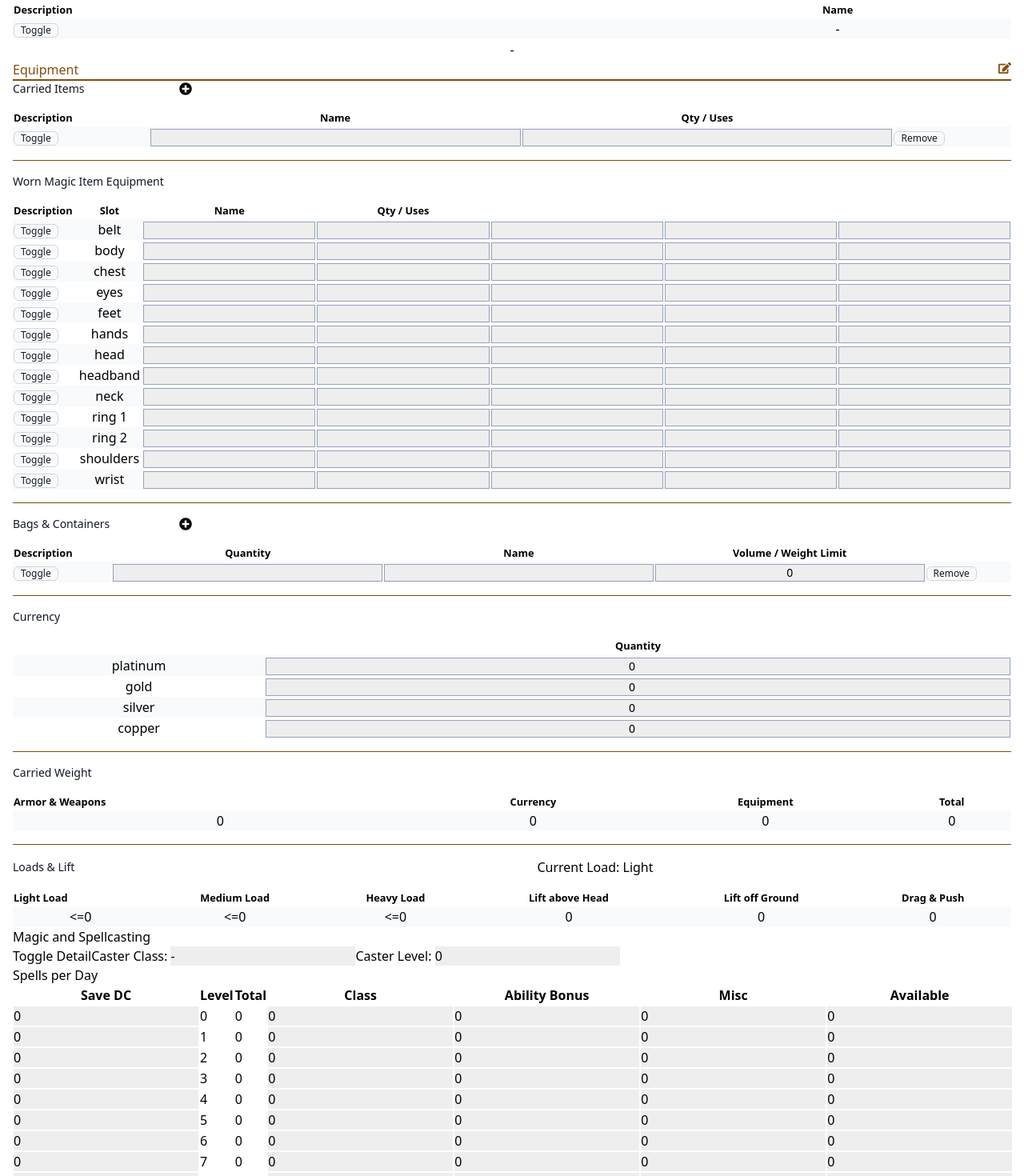
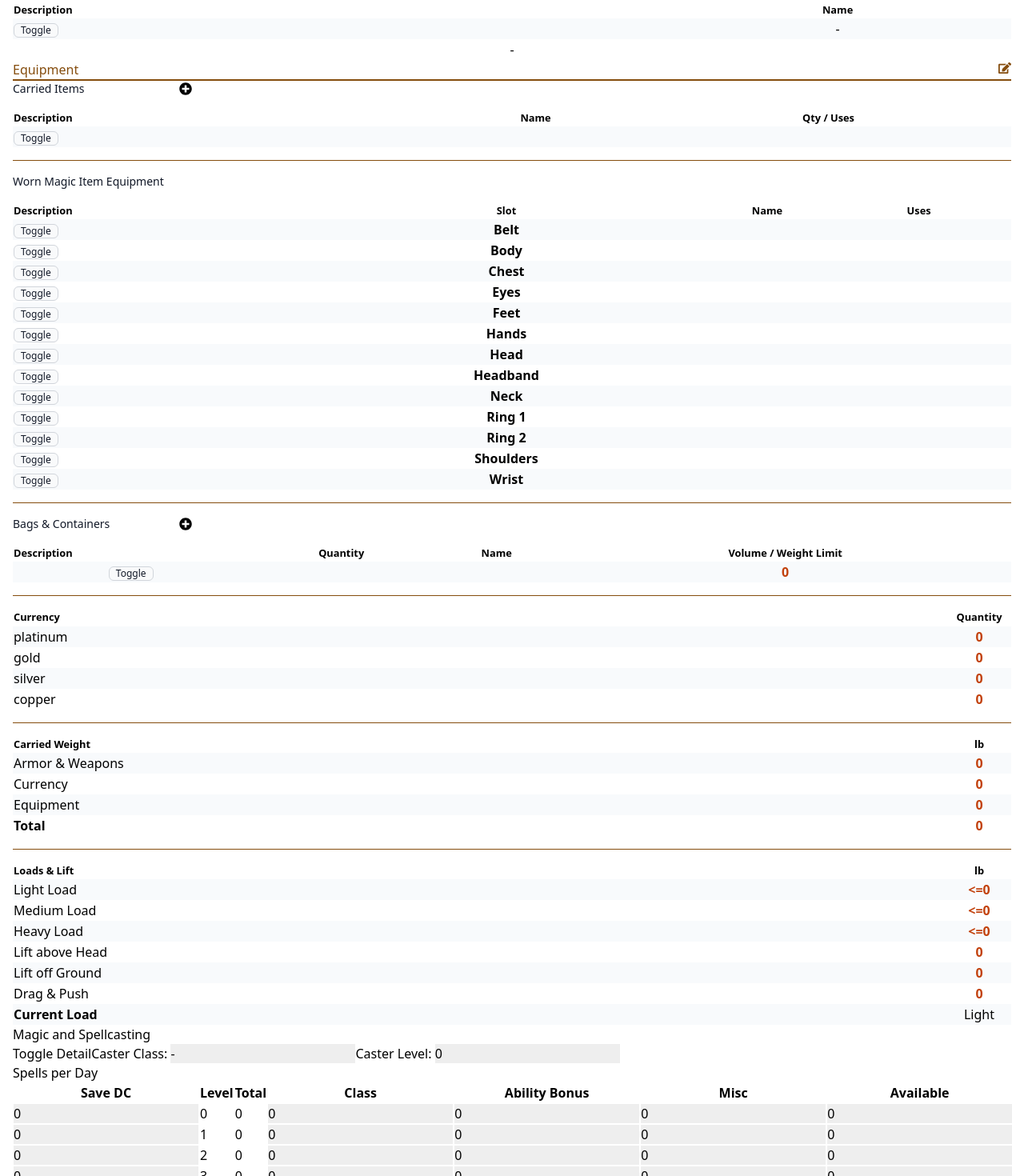
Before and after one commit to DominusAnima/Sheetfinder, a React (Vite) app: page / in a window 1280 px wide. Shown: the part 2580-4050 px from the top of the page at 80% size. Built offline with nearby package versions, Linux system fonts and the light colour scheme.

Commit message:
Improved some formatting.

```diff
--- a/src/Blocks/Equipment.tsx
+++ b/src/Blocks/Equipment.tsx
@@ -11,29 +11,25 @@ import Button from "../Components/Button";
 import InlineInput from "../Components/InlineInput";
 
 const SLOTS: { [K in EquipSlot]: string } = {
-  belt: "belt",
-  body: "body",
-  chest: "chest",
-  eyes: "eyes",
-  feet: "feet",
-  hands: "hands",
-  head: "head",
-  headband: "headband",
-  neck: "neck",
-  ring_1: "ring 1",
-  ring_2: "ring 2",
-  shoulders: "shoulders",
-  wrist: "wrist",
+  belt: "Belt",
+  body: "Body",
+  chest: "Chest",
+  eyes: "Eyes",
+  feet: "Feet",
+  hands: "Hands",
+  head: "Head",
+  headband: "Headband",
+  neck: "Neck",
+  ring_1: "Ring 1",
+  ring_2: "Ring 2",
+  shoulders: "Shoulders",
+  wrist: "Wrist",
   none: "-",
 };
 
 export function Equipment({ state }: { state: Blocks }) {
   const [editing, setEditing] = useState(false);
   const dispatch = useFormDispatch();
-
-  function toggleItemDescr(entry: Item) {
-    dispatch({ type: "toggleEquipItemDescr", payload: { entry } });
-  }
 
   function handleInvChange(
     field: "name" | "hp" | "weight" | "value" | "qtyOrUses" | "description",
@@ -47,40 +43,12 @@ export function Equipment({ state }: { state: Blocks }) {
     dispatch({ type: "changeInventoryEntrySlot", payload: { index, value } });
   }
 
-  function removeEntry(entry: Item) {
-    dispatch({ type: "removeInventoryEntry", payload: { entry } });
-  }
-
-  function addEntry() {
-    dispatch({ type: "addInventoryEntry" });
-  }
-
-  function toggleDetail() {
-    dispatch({ type: "toggleEquipDetail" });
-  }
-
-  function equipItem(item: Item) {
-    dispatch({ type: "equipItem", payload: { item } });
-  }
-
-  function unequipItem(item: Item) {
-    dispatch({ type: "unequipItem", payload: { item } });
-  }
-
-  function toggleWornDescr(item: Item) {
-    dispatch({ type: "toggleWornDesc", payload: { item } });
-  }
-
   function handleWornChange(
     field: "name" | "hp" | "weight" | "value" | "qtyOrUses" | "description",
     item: Item,
     value: string
   ) {
     dispatch({ type: "changeWornItemField", payload: { field, item, value } });
-  }
-
-  function removeWornItem(item: Item) {
-    dispatch({ type: "removeWornItem", payload: { item } });
   }
 
   function handleBagChange(
@@ -91,20 +59,8 @@ export function Equipment({ state }: { state: Blocks }) {
     dispatch({ type: "changeBagField", payload: { field, bag, value } });
   }
 
-  function toggleBagDescr(bag: Bag) {
-    dispatch({ type: "toggleBagDescr", payload: { bag } });
-  }
-
   function handleMoneyChange(field: "amount" | "weight", entry: Money, value: string) {
     dispatch({ type: "changeMoneyField", payload: { field, entry, value } });
-  }
-
-  function removeBag(bag: Bag) {
-    dispatch({ type: "removeBag", payload: { bag } });
-  }
-
-  function addBag() {
-    dispatch({ type: "addBag" });
   }
 
   const combatWeight = (): number => {
@@ -176,6 +132,7 @@ export function Equipment({ state }: { state: Blocks }) {
             )}
           </tr>
         </thead>
+        {editing ? (
           <tbody>
             {state.equipment.inventory.map((entry, i) => (
               <>
@@ -194,8 +151,6 @@ export function Equipment({ state }: { state: Blocks }) {
                       onChange={(e) => handleInvChange("qtyOrUses", i, e.target.value)}
                     />
                   </td>
-                {editing && (
-                  <>
                   <td>
                     <InlineInput
                       type="number"
@@ -224,8 +179,6 @@ export function Equipment({ state }: { state: Blocks }) {
                       })}
                     </select>
                   </td>
-                  </>
-                )}
                   {entry.slot !== EquipSlot.NONE && (
                     <td>
                       <Button size="small" onClick={() => dispatch({ type: "equipItem", payload: { item: entry } })}>
@@ -248,7 +201,7 @@ export function Equipment({ state }: { state: Blocks }) {
                 </tr>
                 {entry.toggleDescr && (
                   <tr>
-                  <td>
+                    <td colSpan={6}>
                       <InlineInput
                         value={entry.description}
                         onChange={(e) => handleInvChange("description", i, e.target.value)}
@@ -259,6 +212,37 @@ export function Equipment({ state }: { state: Blocks }) {
               </>
             ))}
           </tbody>
+        ) : (
+          <tbody>
+            {state.equipment.inventory.map((entry) => (
+              <>
+                <tr>
+                  <td>
+                    <Button size="small" onClick={() => dispatch({ type: "toggleEquipItemDescr", payload: { entry } })}>
+                      Toggle
+                    </Button>
+                  </td>
+                  <td className="text-center">{entry.name}</td>
+                  <td className="text-center value">{entry.qtyOrUses}</td>
+                  {entry.slot !== EquipSlot.NONE && (
+                    <td>
+                      <Button size="small" onClick={() => dispatch({ type: "equipItem", payload: { item: entry } })}>
+                        Equip
+                      </Button>
+                    </td>
+                  )}
+                </tr>
+                {entry.toggleDescr && (
+                  <tr>
+                    <td className="text-center" colSpan={3}>
+                      {entry.description}
+                    </td>
+                  </tr>
+                )}
+              </>
+            ))}
+          </tbody>
+        )}
       </table>
 
       <hr className="my-4" />
@@ -270,7 +254,7 @@ export function Equipment({ state }: { state: Blocks }) {
             <th className="whitespace-nowrap">Description</th>
             <th className="whitespace-nowrap">Slot</th>
             <th className="whitespace-nowrap">Name</th>
-            <th className="whitespace-nowrap">Qty / Uses</th>
+            <th className="whitespace-nowrap">Uses</th>
             {editing && (
               <>
                 <th className="whitespace-nowrap">HP</th>
@@ -280,6 +264,7 @@ export function Equipment({ state }: { state: Blocks }) {
             )}
           </tr>
         </thead>
+        {editing ? (
           <tbody>
             {Object.values(state.equipment.worn).map((item) => (
               <>
@@ -299,8 +284,6 @@ export function Equipment({ state }: { state: Blocks }) {
                       onChange={(e) => handleWornChange("qtyOrUses", item, e.target.value)}
                     />
                   </td>
-                {state.equipment.toggleDetail && (
-                  <>
                   <td>
                     <InlineInput
                       type="number"
@@ -316,13 +299,8 @@ export function Equipment({ state }: { state: Blocks }) {
                     />
                   </td>
                   <td>
-                      <InlineInput
-                        value={item.value}
-                        onChange={(e) => handleWornChange("value", item, e.target.value)}
-                      />
+                    <InlineInput value={item.value} onChange={(e) => handleWornChange("value", item, e.target.value)} />
                   </td>
-                  </>
-                )}
                   {JSON.stringify(item) !== JSON.stringify(makeEmptyItem(item.slot)) && (
                     <>
                       <td>
@@ -347,6 +325,47 @@ export function Equipment({ state }: { state: Blocks }) {
                 </tr>
                 {item.toggleDescr && (
                   <tr>
+                    <td colSpan={7}>
+                      <InlineInput
+                        value={item.description}
+                        onChange={(e) => handleWornChange("description", item, e.target.value)}
+                      />
+                    </td>
+                  </tr>
+                )}
+              </>
+            ))}
+          </tbody>
+        ) : (
+          <tbody>
+            {Object.values(state.equipment.worn).map((item) => (
+              <>
+                <tr>
+                  <td>
+                    <Button size="small" onClick={() => dispatch({ type: "toggleWornDesc", payload: { item } })}>
+                      Toggle
+                    </Button>
+                  </td>
+                  <td className="text-center font-bold">{SLOTS[item.slot]}</td>
+                  <td className="text-center">{item.name}</td>
+                  <td className="text-center value">{item.qtyOrUses}</td>
+                  {state.equipment.toggleDetail && (
+                    <>
+                      <td className="text-center">{item.hp}</td>
+                      <td className="text-center">{item.weight}</td>
+                      <td className="text-center">{item.value}</td>
+                    </>
+                  )}
+                  {JSON.stringify(item) !== JSON.stringify(makeEmptyItem(item.slot)) && (
+                    <td>
+                      <Button size="small" onClick={() => dispatch({ type: "unequipItem", payload: { item } })}>
+                        Unequip
+                      </Button>
+                    </td>
+                  )}
+                </tr>
+                {item.toggleDescr && (
+                  <tr>
                     <td colSpan={4}>
                       <InlineInput
                         value={item.description}
@@ -358,6 +377,7 @@ export function Equipment({ state }: { state: Blocks }) {
               </>
             ))}
           </tbody>
+        )}
       </table>
 
       <hr className="my-4" />
@@ -383,6 +403,7 @@ export function Equipment({ state }: { state: Blocks }) {
             )}
           </tr>
         </thead>
+        {editing ? (
           <tbody>
             {state.equipment.bags.map((bag) => (
               <>
@@ -408,8 +429,6 @@ export function Equipment({ state }: { state: Blocks }) {
                       onChange={(e) => handleBagChange("capacity", bag, e.target.value)}
                     />
                   </td>
-                {editing && (
-                  <>
                   <td>
                     <InlineInput
                       type="number"
@@ -427,8 +446,6 @@ export function Equipment({ state }: { state: Blocks }) {
                   <td>
                     <InlineInput value={bag.value} onChange={(e) => handleBagChange("value", bag, e.target.value)} />
                   </td>
-                  </>
-                )}
                   <td>
                     <Button
                       size="small"
@@ -444,7 +461,7 @@ export function Equipment({ state }: { state: Blocks }) {
                 </tr>
                 {bag.toggleDescr && (
                   <tr>
-                  <td>
+                    <td colSpan={7}>
                       <InlineInput
                         value={bag.description}
                         onChange={(e) => handleBagChange("description", bag, e.target.value)}
@@ -455,23 +472,48 @@ export function Equipment({ state }: { state: Blocks }) {
               </>
             ))}
           </tbody>
+        ) : (
+          <tbody>
+            {state.equipment.bags.map((bag) => (
+              <>
+                <tr>
+                  <td className="text-center">
+                    <Button size="small" onClick={() => dispatch({ type: "toggleBagDescr", payload: { bag } })}>
+                      Toggle
+                    </Button>
+                  </td>
+                  <td className="text-center">{bag.qtyOrUses}</td>
+                  <td className="text-center">{bag.name}</td>
+                  <td className="text-center value">{bag.capacity}</td>
+                </tr>
+                {bag.toggleDescr && (
+                  <tr>
+                    <td className="text-center" colSpan={4}>
+                      {bag.description}
+                    </td>
+                  </tr>
+                )}
+              </>
+            ))}
+          </tbody>
+        )}
       </table>
 
       <hr className="my-4" />
 
-      <Field label="Currency" horizontal />
       <table className="table table--striped w-full mt-4">
         <thead>
           <tr>
-            <th className="whitespace-nowrap"></th>
-            <th className="whitespace-nowrap">Quantity</th>
-            {editing && <th className="whitespace-nowrap">Weight per Coin</th>}
+            <th className="whitespace-nowrap">Currency</th>
+            <th className="whitespace-nowrap w-20">Quantity</th>
+            {editing && <th className="whitespace-nowrap w-20">Weight per Coin</th>}
           </tr>
         </thead>
+        {editing ? (
           <tbody>
             {state.equipment.coinPurse.map((entry) => (
               <tr>
-              <td className="text-center">{entry.type}</td>
+                <td>{entry.type}</td>
                 <td>
                   <InlineInput
                     type="number"
@@ -479,7 +521,6 @@ export function Equipment({ state }: { state: Blocks }) {
                     onChange={(e) => handleMoneyChange("amount", entry, e.target.value)}
                   />
                 </td>
-              {editing && (
                 <td>
                   <InlineInput
                     type="number"
@@ -487,58 +528,87 @@ export function Equipment({ state }: { state: Blocks }) {
                     onChange={(e) => handleMoneyChange("weight", entry, e.target.value)}
                   />
                 </td>
-              )}
               </tr>
             ))}
           </tbody>
+        ) : (
+          <tbody>
+            {state.equipment.coinPurse.map((entry) => (
+              <tr>
+                <td>{entry.type}</td>
+                <td className="text-center value">{entry.amount}</td>
+              </tr>
+            ))}
+          </tbody>
+        )}
       </table>
 
       <hr className="my-4" />
 
-      <Field label="Carried Weight" horizontal />
       <table className="table table--striped w-full mt-4">
         <thead>
           <tr>
-            <th className="whitespace-nowrap">Armor & Weapons</th>
-            <th className="whitespace-nowrap">Currency</th>
-            <th className="whitespace-nowrap">Equipment</th>
-            <th className="whitespace-nowrap">Total</th>
+            <th className="whitespace-nowrap">Carried Weight</th>
+            <th className="whitespace-nowrap w-20">lb</th>
           </tr>
         </thead>
         <tbody>
           <tr>
-            <td className="text-center">{combatWeight()}</td>
-            <td className="text-center">{currencyWeight()}</td>
-            <td className="text-center">{equipWeight()}</td>
-            <td className="text-center">{state.equipment.weight.currLoad}</td>
+            <td>Armor & Weapons</td>
+            <td className="text-center value">{combatWeight()}</td>
+          </tr>
+          <tr>
+            <td>Currency</td>
+            <td className="text-center value">{currencyWeight()}</td>
+          </tr>
+          <tr>
+            <td>Equipment</td>
+            <td className="text-center value">{equipWeight()}</td>
+          </tr>
+          <tr>
+            <td className="font-bold">Total</td>
+            <td className="text-center value">{state.equipment.weight.currLoad}</td>
           </tr>
         </tbody>
       </table>
 
       <hr className="my-4" />
 
-      <Field label="Loads & Lift" horizontal>
-        <p className="flex-1 text-center">Current Load: {getLoadCategory()}</p>
-      </Field>
       <table className="table table--striped w-full mt-4">
         <thead>
           <tr>
-            <th className="whitespace-nowrap">Light Load</th>
-            <th className="whitespace-nowrap">Medium Load</th>
-            <th className="whitespace-nowrap">Heavy Load</th>
-            <th className="whitespace-nowrap">Lift above Head</th>
-            <th className="whitespace-nowrap">Lift off Ground</th>
-            <th className="whitespace-nowrap">Drag & Push</th>
+            <th className="whitespace-nowrap">Loads & Lift</th>
+            <th className="whitespace-nowrap w-20">lb</th>
           </tr>
         </thead>
         <tbody>
           <tr>
-            <td className="text-center">{"<=" + state.equipment.weight.lightLoad}</td>
-            <td className="text-center">{"<=" + state.equipment.weight.medLoad}</td>
-            <td className="text-center">{"<=" + state.equipment.weight.heavyLoad}</td>
-            <td className="text-center">{state.equipment.weight.heavyLoad}</td>
-            <td className="text-center">{Number(state.equipment.weight.heavyLoad) * 2}</td>
-            <td className="text-center">{Number(state.equipment.weight.heavyLoad) * 5}</td>
+            <td>Light Load</td>
+            <td className="text-center value">{"<=" + state.equipment.weight.lightLoad}</td>
+          </tr>
+          <tr>
+            <td>Medium Load</td>
+            <td className="text-center value">{"<=" + state.equipment.weight.medLoad}</td>
+          </tr>
+          <tr>
+            <td>Heavy Load</td>
+            <td className="text-center value">{"<=" + state.equipment.weight.heavyLoad}</td>
+          </tr>
+          <tr>
+            <td>Lift above Head</td>
+            <td className="text-center value">{state.equipment.weight.heavyLoad}</td>
+          </tr>
+          <tr>
+            <td>Lift off Ground</td>
+            <td className="text-center value">{Number(state.equipment.weight.heavyLoad) * 2}</td>
+          </tr>
+          <tr>
+            <td>Drag & Push</td>
+            <td className="text-center value">{Number(state.equipment.weight.heavyLoad) * 5}</td>
+          </tr>
+          <tr>
+            <td className="font-bold">Current Load</td>
+            <td className="text-center">{getLoadCategory()}</td>
           </tr>
         </tbody>
       </table>
--- a/src/Blocks/Skills.tsx
+++ b/src/Blocks/Skills.tsx
@@ -90,7 +90,7 @@ export function Skills({ state }: { state: Blocks }) {
                         />
                       </td>
                     ) : (
-                      <td className="text-center">{skill.trained ? "*" : ""}</td>
+                      <td className="text-center font-bold">{skill.trained ? "*" : ""}</td>
                     )}
                     <td className="text-center">
                       <input
@@ -165,7 +165,7 @@ export function Skills({ state }: { state: Blocks }) {
             : state.skills.skills.map((skill, i) => {
                 return (
                   <tr key={i}>
-                    <td className="text-center">{skill.trained ? "*" : ""}</td>
+                    <td className="text-center font-bold">{skill.trained ? "*" : ""}</td>
                     <td className="text-center font-bold">{skill.name}</td>
                     <td className="text-center value">
                       {!skill.trained || (skill.trained && Number(skill.ranks) > 0) ? skill.totalBonus : "-"}
--- a/src/Blocks/Special.tsx
+++ b/src/Blocks/Special.tsx
@@ -101,7 +101,7 @@ export function Special({ state }: { state: SpecialBlock }) {
                     </Button>
                   </td>
                   <td className="text-center">{entry.name}</td>
-                  <td className="text-center">{entry.usesLimit}</td>
+                  <td className="text-center value">{entry.usesLimit}</td>
                   <td>
                     <InlineInput value={entry.used} onChange={(e) => handleChange("used", i, e.target.value)} />
                   </td>
```
Lines whose indentation alone changed are shown as unchanged.
